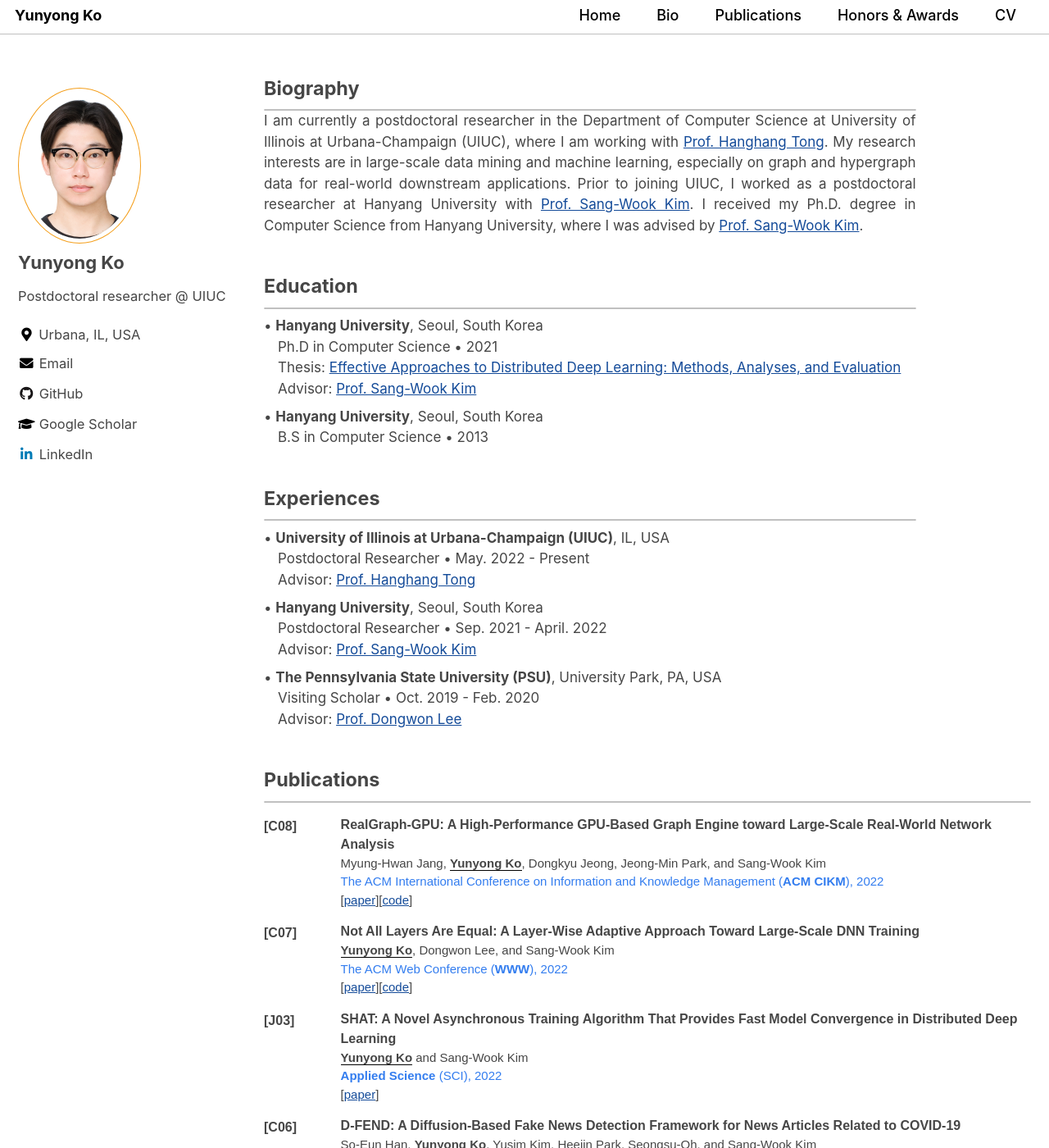
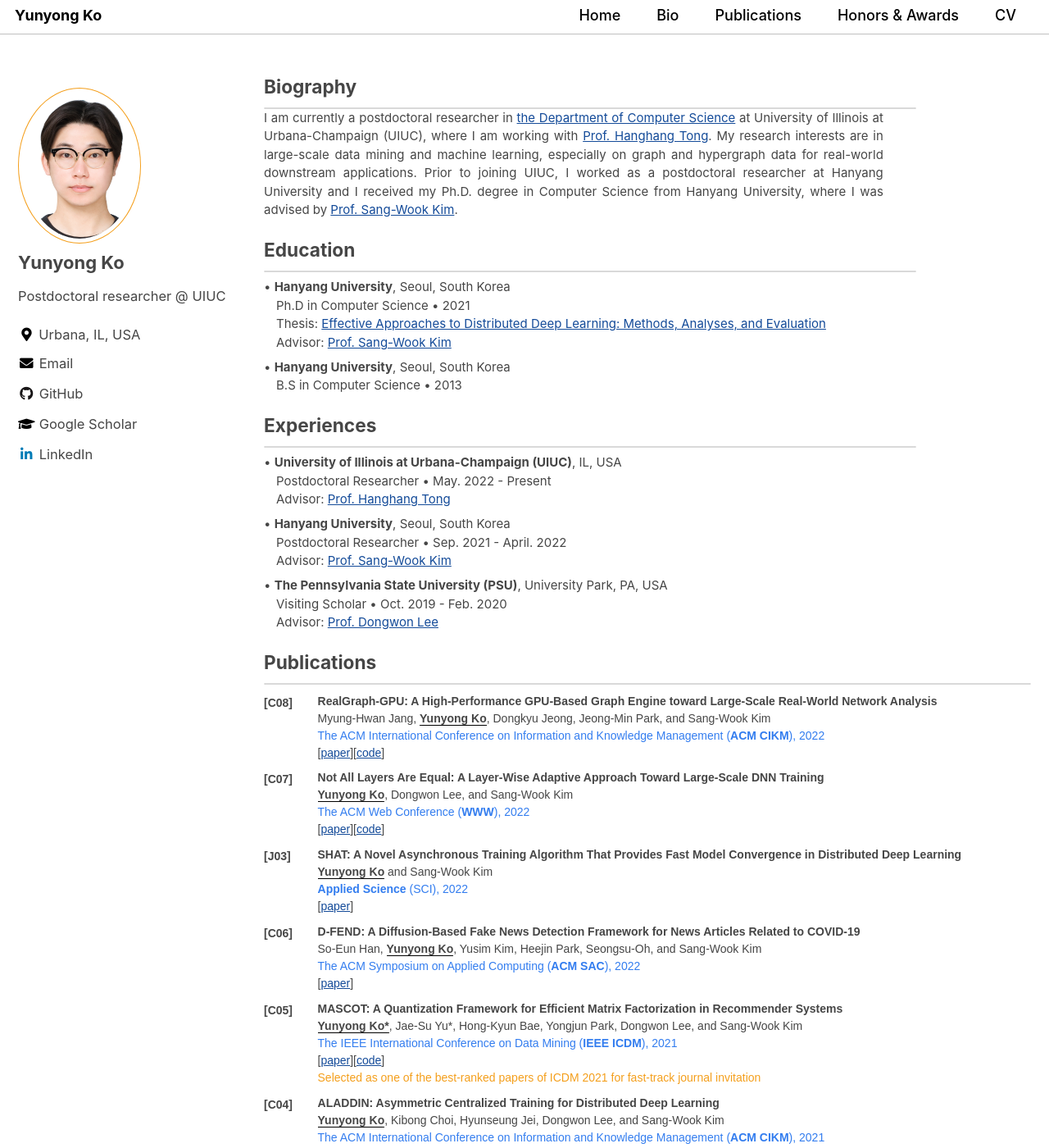
Before and after one commit to yy-ko/yy-ko.github.io, a Jekyll site: the page built from index.html, in a window 1280 px wide and 1400 px high. Shown: the whole window at 82% size. Built offline with Jekyll 4.4.1, drawn with Linux system fonts in a browser that asks for light colours; cached includes are drawn as plain includes; the list of posts is cut into pages by our own code.

Commit message:
layout adjusted

```diff
--- a/assets/css/main.scss
+++ b/assets/css/main.scss
@@ -15,7 +15,7 @@
 }
 .my_paper{
     font-family:  Arial, Helvetica, sans-serif;
-    font-size:  15px;
+    font-size:  14px;
 }
 .journal {
     // color:rgba(22, 99, 62, 1);
@@ -28,27 +28,27 @@
 .row {
     display: table;
     clear: both;
-    margin-top: 1em;
+    margin-top: 0.7em;
     width: 100%
 }
 .column {
     float: left;
 }
 .left {
-    width: 10%;
+    width: 7%;
     font-weight: 700;
     padding-top: 2px;
-    font-size: 16px;
+    font-size: 14px;
 }
 .right {
-    width: 90%;
+    width: 93%;
 }
 .right > p {  margin-top: 0.0em; margin-bottom: 0em; }
 
 p.title{
     font-weight: 900;
     color: (67, 124, 227, 0.96);
-    font-size: 16px;
+    font-size: 14px;
 }
 p.venue{
     // color: rgba(50, 105, 203, 1);
@@ -61,7 +61,7 @@
 }
 
 hr.sep {
-    border: 0.5px solid rgba(130, 130, 130, 0.5);
+    border: 0.2px solid rgba(130, 130, 130, 0.3);
     border-radius: 1px;
     padding: 0px;
     margin: 0px;
@@ -112,11 +112,12 @@
     width: 85%;
     padding-top: 0;
     padding-bottom: 0;
-    margin-top: 0;
+    margin-top: -1em;
     margin-bottom: 0;
 }
 .section > p{
-    font-size: 17px;
+    width: 95%;
+    font-size: 15px;
     text-align: justify;
     margin-top: 0em;
     margin-bottom: 0em;
@@ -138,21 +139,21 @@
 @media screen and (max-width:1023px) {
     .my_paper{
         font-family:  Arial, Helvetica, sans-serif;
-        font-size:  13px;
+        font-size:  12px;
     }
     .left {
         width: 10%;
         font-weight: 900;
         padding-top: 2px;
-        font-size: 15px;
+        font-size: 14px;
     }
     p.title{
         font-weight: 900;
         color: (67, 124, 227, 0.96);
-        font-size: 15px;
+        font-size: 14px;
     }
     .section > p{
-        font-size: 15px;
+        font-size: 14px;
         text-align: justify;
         margin-top: 0em;
         margin-bottom: 0em;
--- a/index.html
+++ b/index.html
@@ -4,19 +4,18 @@
 author_profile: true
 ---
 <div id="bio" class="section">
-<h4 class="section-title">Biography</h4>
+<h5 class="section-title">Biography</h5>
 <hr class="sep">
 <p>
-I am currently a postdoctoral researcher in the Department of Computer Science at University of Illinois at Urbana-Champaign (UIUC), where I am working with <a href="http://tonghanghang.org/">Prof. Hanghang Tong</a>.
+I am currently a postdoctoral researcher in <a href="https://cs.illinois.edu/">the Department of Computer Science</a> at University of Illinois at Urbana-Champaign (UIUC), where I am working with <a href="http://tonghanghang.org/">Prof. Hanghang Tong</a>.
 My research interests are in large-scale data mining and machine learning, especially on graph and hypergraph data for real-world downstream applications.
-Prior to joining UIUC, I worked as a postdoctoral researcher at Hanyang University with <a href="http://www.agape.hanyang.ac.kr/members/prof">Prof. Sang-Wook Kim</a>.
-I received my Ph.D. degree in Computer Science from Hanyang University, where I was advised by <a href="http://www.agape.hanyang.ac.kr/members/prof">Prof. Sang-Wook Kim</a>.
+Prior to joining UIUC, I worked as a postdoctoral researcher at Hanyang University and I received my Ph.D. degree in Computer Science from Hanyang University, where I was advised by <a href="http://www.agape.hanyang.ac.kr/members/prof">Prof. Sang-Wook Kim</a>.
 </p>
 </div>
 
 
 <div id="edu" class="section">
-    <h4 class="section-title">Education</h4>
+    <h5 class="section-title">Education</h5>
     <hr class="sep">
     <p class="major">&#8226; <strong>Hanyang University</strong>, Seoul, South Korea</p>
     <p class="minor">Ph.D in Computer Science &#8226; 2021</p>
@@ -29,7 +28,7 @@
 
 <div id="exp" class="section">
 
-    <h4 class="section-title">Experiences</h4>
+    <h5 class="section-title">Experiences</h5>
     <hr class="sep">
     <p class="major">&#8226; <strong>University of Illinois at Urbana-Champaign (UIUC)</strong>, IL, USA</p>
     <p class="minor">Postdoctoral Researcher &#8226; May. 2022 - Present</p>
@@ -50,7 +49,7 @@
 
 
 <div id="pub" class="section">
-<h4 class="section-title">Publications</h4>
+<h5 class="section-title">Publications</h5>
 <hr class="sep">
 {% assign publications = site.publications | sort: 'id' | reverse %}
 {% for pub in publications %}
@@ -76,7 +75,7 @@
 
 
 <div id="honors" class="section">
-    <h4>Honors & Awards</h4>
+    <h5>Honors & Awards</h5>
     <hr class="sep">
     <p class="major">&#8226; <strong>Best Ph.D. Dissertation Award</strong></p>
     <p class="minor">Research Institute of Industrial Science, Hanyang University  &#8226; 2021</p>
```
